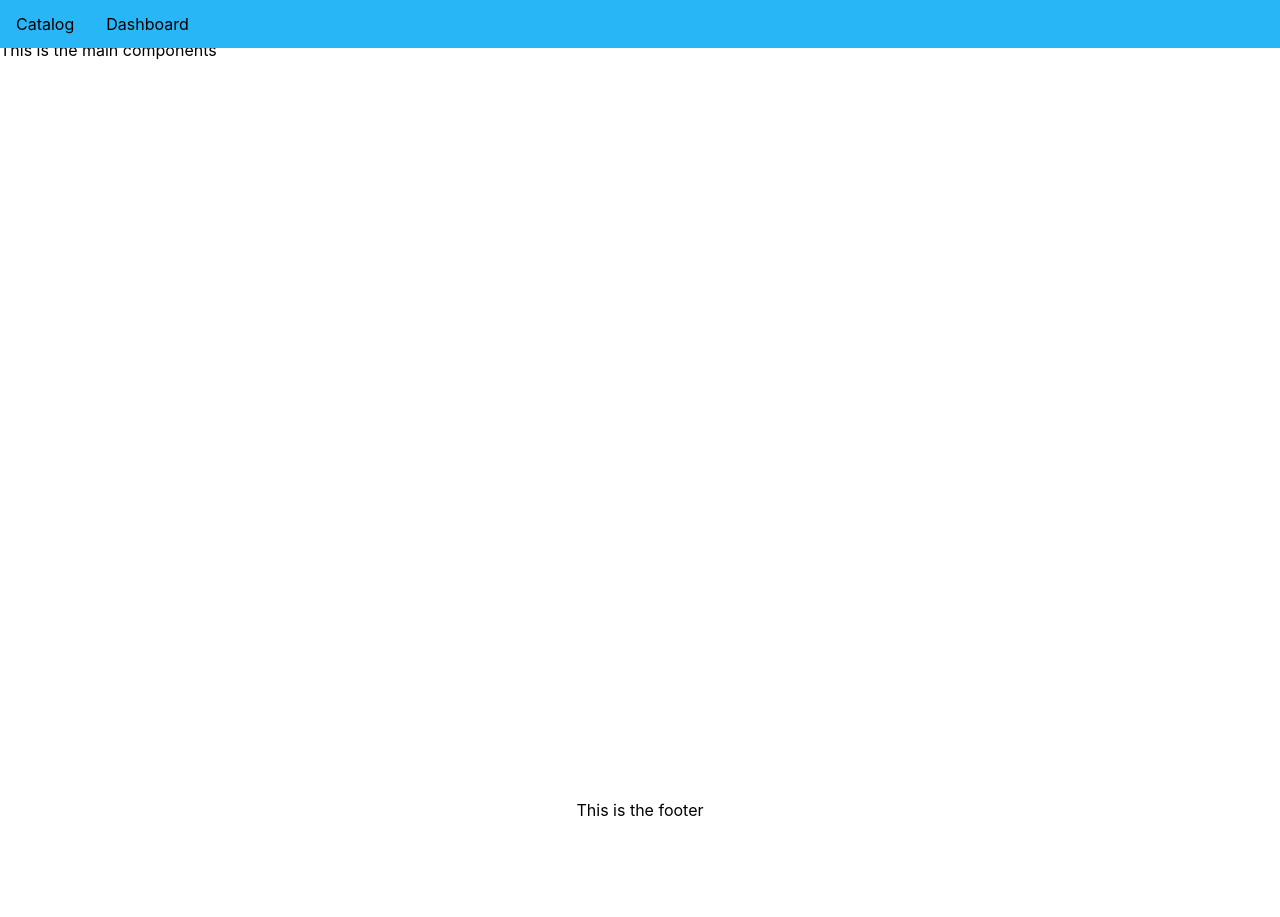
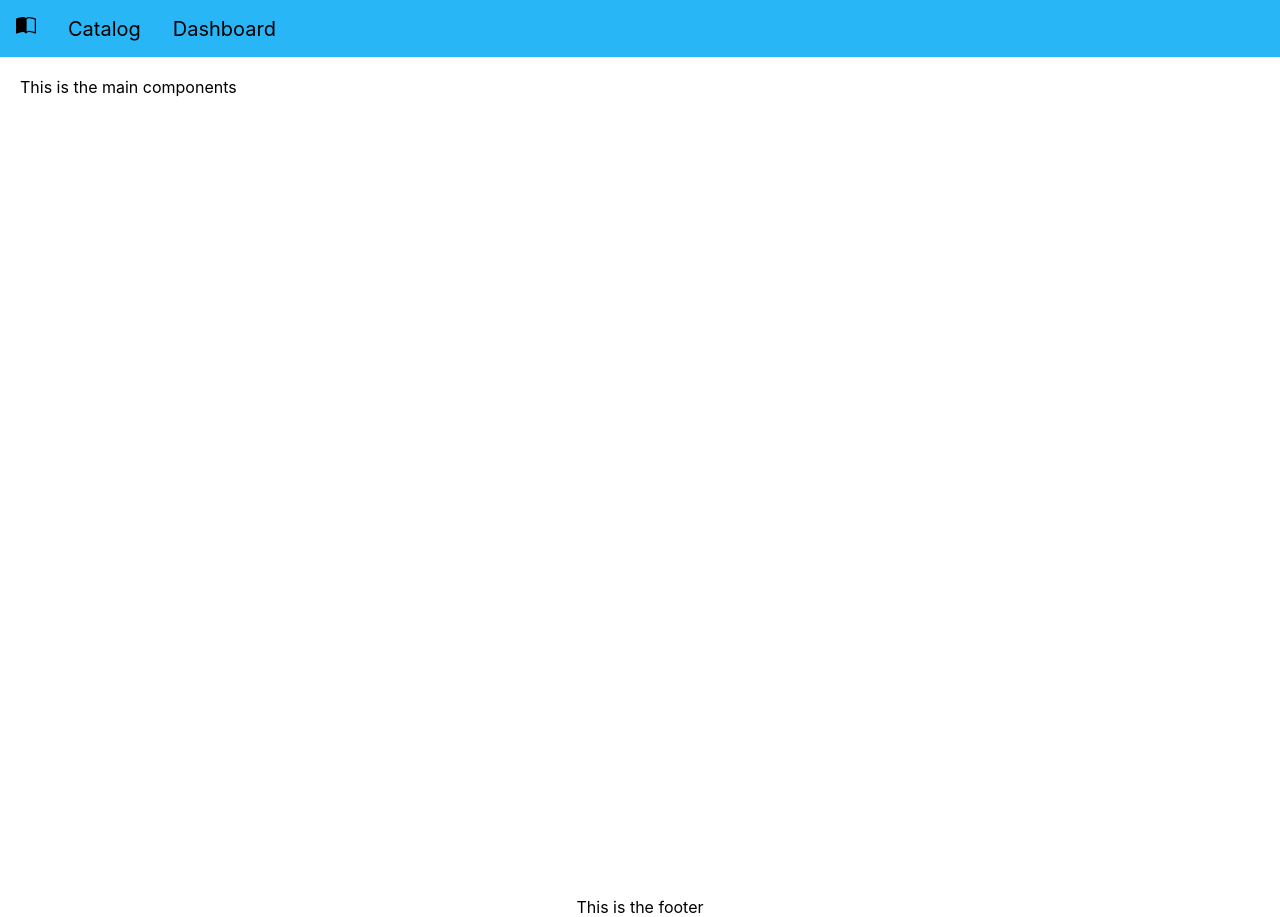
Before and after one commit to yasithSaparamadu/spark_lms, a React (Create React App) app: page / in a window 1280 px wide. Before the commit the page ends 820 px from the top, so only its background shows below. Built offline with nearby package versions, Linux system fonts and the light colour scheme.

Commit message:
Navbar Styling

```diff
--- a/src/App.js
+++ b/src/App.js
@@ -1,6 +1,7 @@
-import { Header, Main, Footer } from "./components/Layout";
+import { Main, Footer } from "./components/Layout";
 import { NavBar, NavItem, NavLink } from "./components/Navbar";
 import { ThemeProvider } from "styled-components";
+import { BsBookHalf } from "react-icons/bs";
 
 function App() {
   const theme = {
@@ -8,17 +9,20 @@ function App() {
       main: "#29b6f6",
       light: "#73e8ff",
       dark: "#0086c3",
-      textColor: "#000"
-
+      textColor: "#000",
     },
     secondary: {
       main: "#fff",
-    }
+    },
   };
   return (
     <ThemeProvider theme={theme}>
-      <Header>
       <NavBar>
+        <NavItem href="#">
+          <NavLink>
+            <BsBookHalf />
+          </NavLink>
+        </NavItem>
         <NavItem href="#">
           <NavLink>Catalog</NavLink>
         </NavItem>
@@ -26,7 +30,7 @@ function App() {
           <NavLink>Dashboard</NavLink>
         </NavItem>
       </NavBar>
-      </Header>
+
       <Main>This is the main components</Main>
       <Footer>This is the footer</Footer>
     </ThemeProvider>
--- a/src/components/Layout.js
+++ b/src/components/Layout.js
@@ -1,10 +1,8 @@
 import styled from "styled-components";
 
-export const Header = styled.header`
-  height: 5vh;
-`;
 export const Main = styled.main`
-  height: 95vh;
+  min-height: 100vh;
+  padding: 2.5vh;
 `;
 
 export const Footer = styled.footer`
--- a/src/components/Navbar.js
+++ b/src/components/Navbar.js
@@ -3,25 +3,22 @@ import styled from "styled-components";
 export const NavBar = styled.ul`
   list-style-type: none;
   margin: 0;
-  padding: 0;
+  padding: 1em 0;
   overflow: hidden;
   background-color: ${(props) => props.theme.primary.main};
-  position: fixed;
-  top: 0;
   width: 100%;
-  z-index: 1;
 `;
 
 export const NavItem = styled.li`
-  float: left;
+  display: inline;
 `;
 
 export const NavLink = styled.a`
-  display: block;
   color: ${(props) => props.theme.primary.textColor};
   text-align: center;
   padding: 14px 16px;
   text-decoration: none;
+  font-size: 1.25em;
 
   :hover {
     background-color: #${(props) => props.theme.primary.light};
```
Lines whose indentation alone changed are shown as unchanged.
